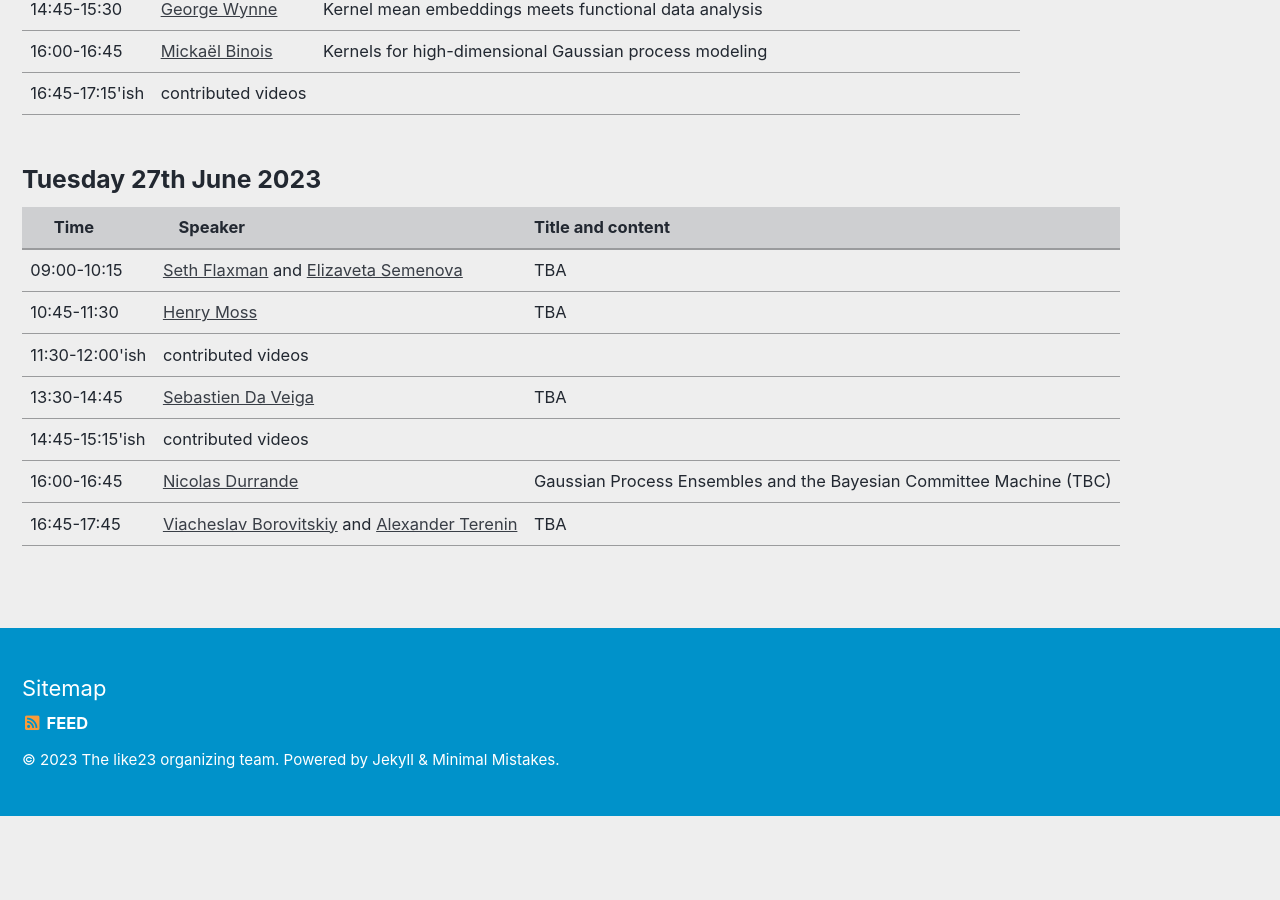
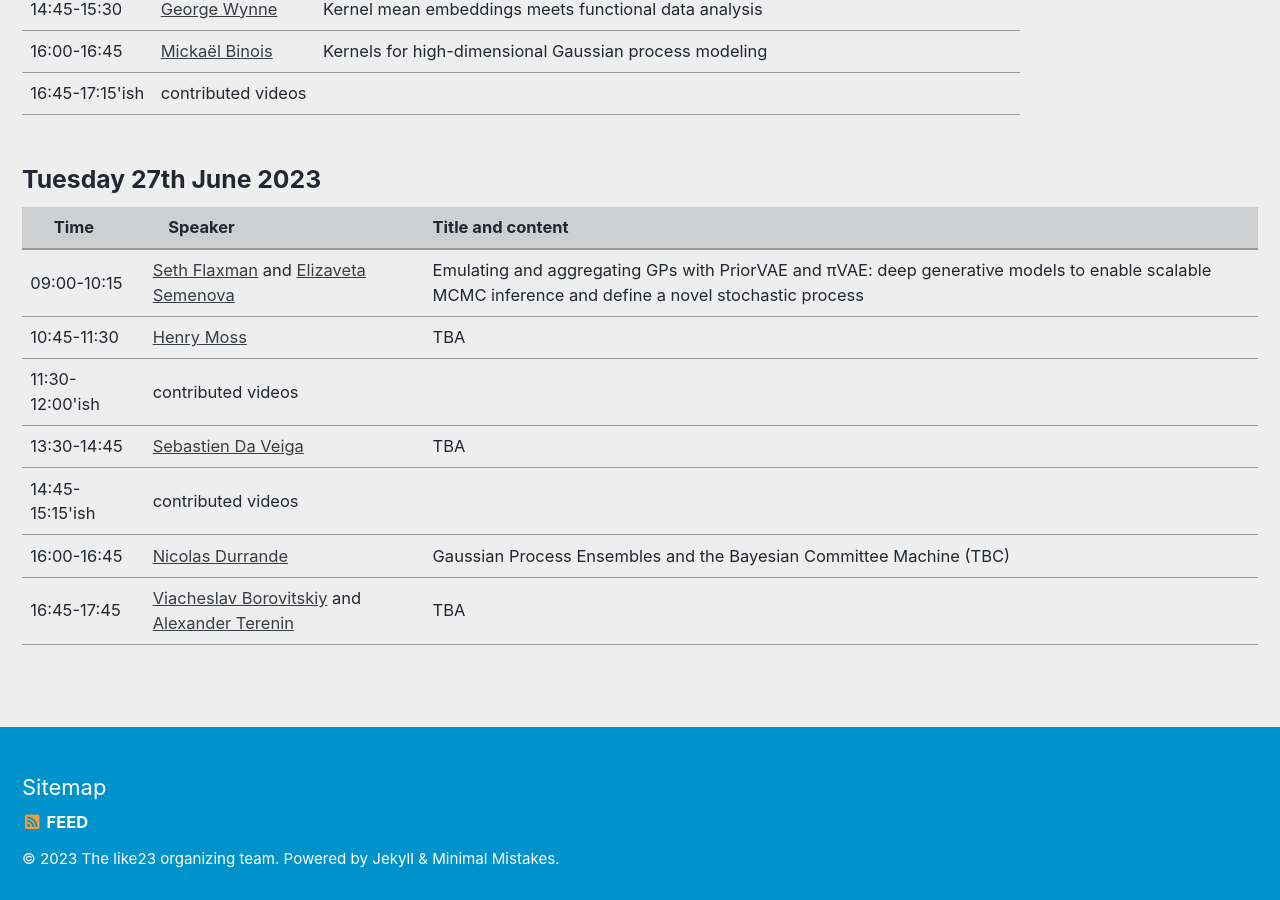
Before and after one commit to LIKE23-Bern/LIKE23-Bern.github.io, a Jekyll site: the page built from _pages/program.md, in a window 1280 px wide and 900 px high, scrolled down 871 px. Built offline with Jekyll 4.4.1, drawn with Linux system fonts in a browser that asks for light colours; cached includes are drawn as plain includes; before the commit the page ends 1687 px from its top, so only the background shows below that.

Commit message:
Update program.md

```diff
--- a/_pages/program.md
+++ b/_pages/program.md
@@ -113,7 +113,7 @@ header:
 		    <a href="https://www.elizaveta-semenova.com/" target="_blank">Elizaveta Semenova</a>
 		</td>
 		<td>
-		    TBA
+		    Emulating and aggregating GPs with PriorVAE and πVAE: deep generative models to enable scalable MCMC inference and define a novel stochastic process
 		</td>
 	</tr>
     <tr>
```
